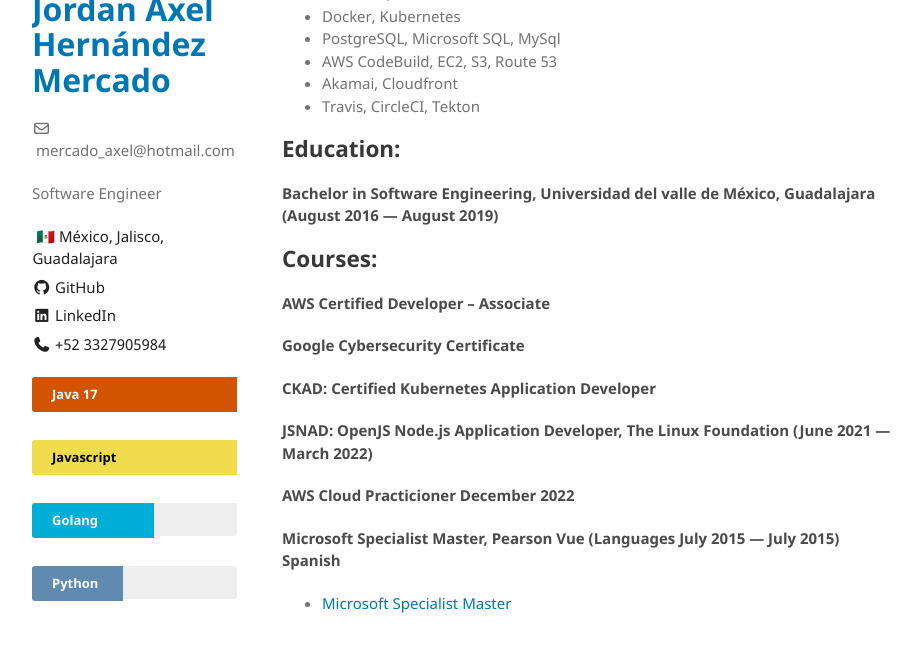
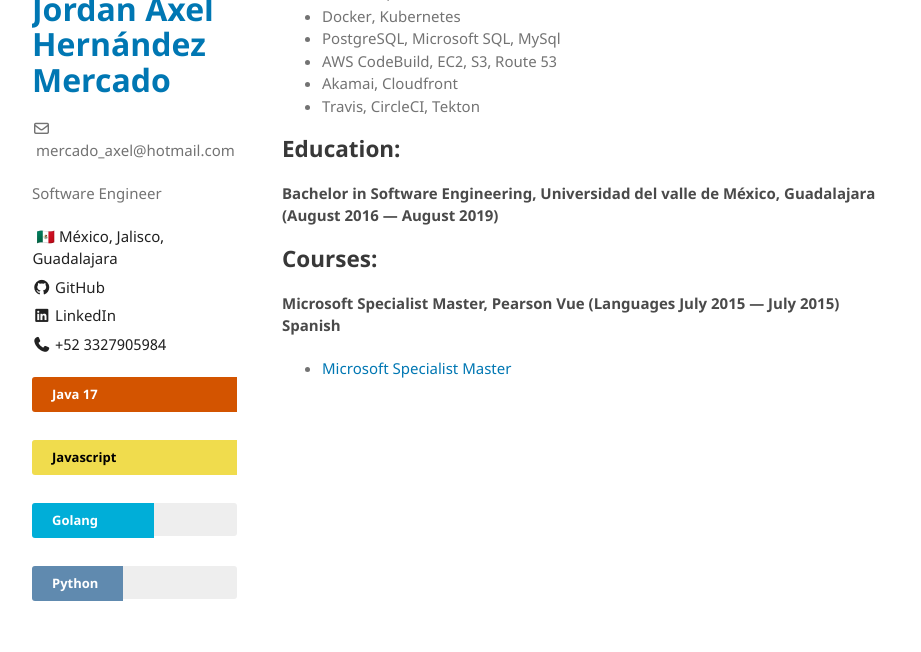
Before and after one commit to Superkunair/my-resume, a Jekyll site: the page built from index.md, in a window 1280 px wide and 900 px high, scrolled down 959 px, cut to the strip 236-888 px from the top of the window. Shown: the whole strip, without its empty margins (178-1099 px from the left). Built offline with Jekyll 4.4.1, drawn with Linux system fonts in a browser that asks for light colours; a script that is not in the unit is left out.

Commit message:
Update index.md

```diff
--- a/index.md
+++ b/index.md
@@ -53,21 +53,15 @@ continuous delivery culture, i like open source projects.
 #### Bachelor in Software Engineering, Universidad del valle de México, Guadalajara (August 2016 — August 2019)
 
 ## Courses:
-#### AWS Certified Developer – Associate
 
 <div data-iframe-width="150" data-iframe-height="270" data-share-badge-id="f8960533-9d64-4753-a5ce-b4ada886f086" data-share-badge-host="https://www.credly.com"></div><script type="text/javascript" async src="//cdn.credly.com/assets/utilities/embed.js"></script>
 
-#### Google Cybersecurity Certificate
 <div data-iframe-width="150" data-iframe-height="270" data-share-badge-id="5dc5bc2e-fd46-48da-b23d-b671aa8df8cd" data-share-badge-host="https://www.credly.com"></div><script type="text/javascript" async src="//cdn.credly.com/assets/utilities/embed.js"></script>
 
-#### CKAD: Certified Kubernetes Application Developer
  <div data-iframe-width="150" data-iframe-height="270" data-share-badge-id="e8bb0575-8d78-43e0-82c9-530a44be852d" data-share-badge-host="https://www.credly.com"></div><script type="text/javascript" async src="//cdn.credly.com/assets/utilities/embed.js"></script>
 
-#### JSNAD: OpenJS Node.js Application Developer, The Linux Foundation (June 2021 — March 2022)
  <div data-iframe-width="150" data-iframe-height="270" data-share-badge-id="4070c5e7-0514-40d3-9147-bc4b2c68a71f" data-share-badge-host="https://www.credly.com"></div><script type="text/javascript" async src="//cdn.credly.com/assets/utilities/embed.js"></script>
 
-
-#### AWS Cloud Practicioner December 2022
 <div data-iframe-width="150" data-iframe-height="270" data-share-badge-id="d9caddec-d6f2-4b42-ad0c-554ce966be8d" data-share-badge-host="https://www.credly.com"></div><script type="text/javascript" async src="//cdn.credly.com/assets/utilities/embed.js"></script>
 
 #### Microsoft Specialist Master, Pearson Vue (Languages July 2015 — July 2015) Spanish
```
